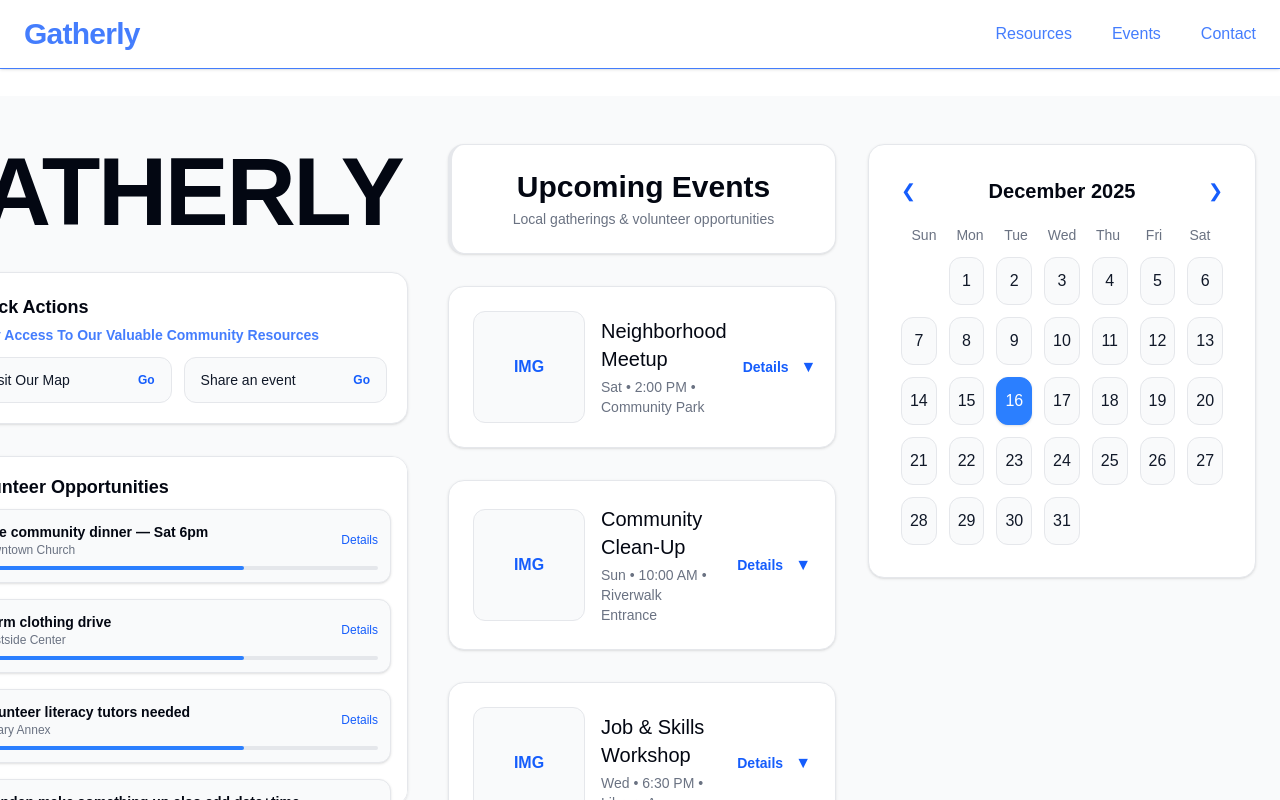
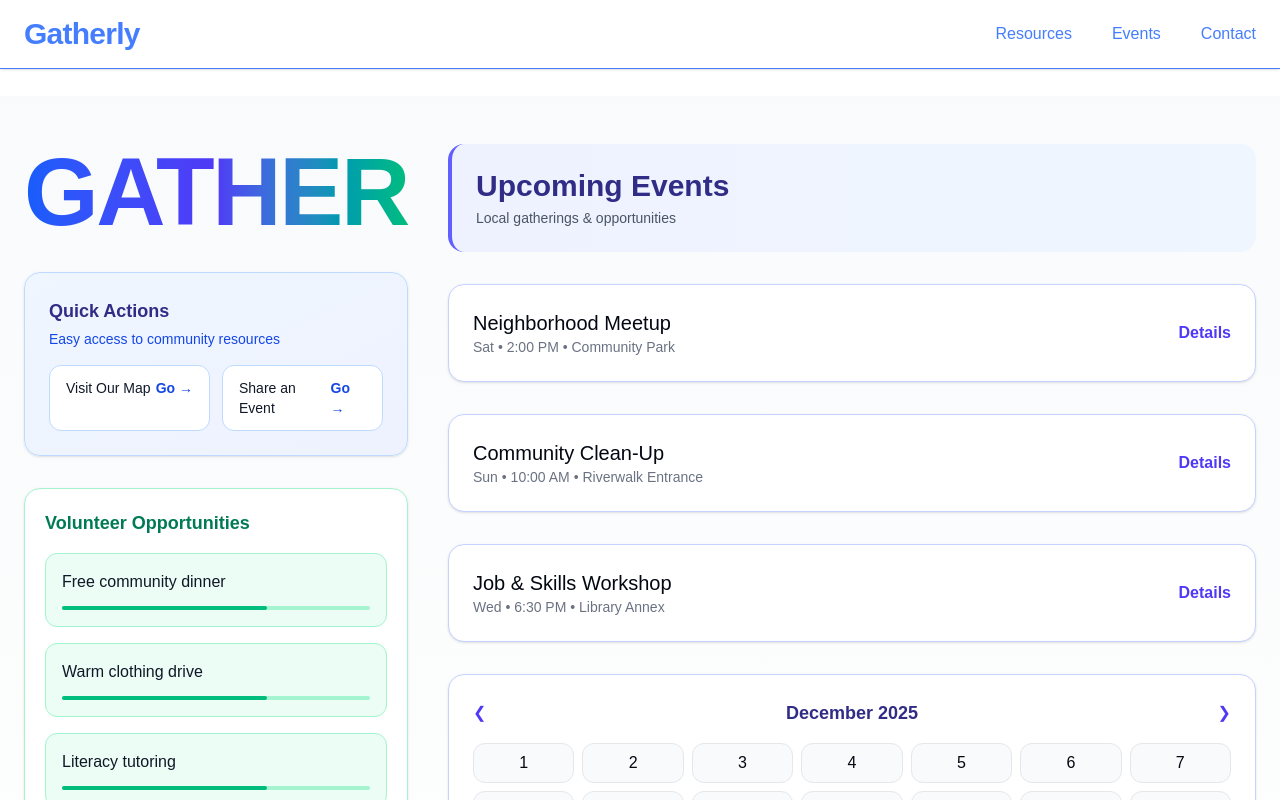
Before and after one commit to TSA-Group/tsa_group_starter, a Next.js app: page / in a window 1280 px wide. Shown: the top 800 px of the page. Built offline with nearby package versions, Linux system fonts and the light colour scheme.

Commit message:
Update page.tsx

```diff
--- a/app/page.tsx
+++ b/app/page.tsx
@@ -30,9 +30,8 @@ const cardPop: Variants = {
 
 export default function Home() {
   const year = new Date().getFullYear();
-
-  /* 📅 CALENDAR STATE */
   const [calendarDate, setCalendarDate] = React.useState(new Date());
+  const [openEventIndex, setOpenEventIndex] = React.useState<number | null>(null);
 
   const calYear = calendarDate.getFullYear();
   const calMonth = calendarDate.getMonth();
@@ -46,134 +45,97 @@ export default function Home() {
     setCalendarDate(new Date(calYear, calMonth + dir, 1));
   };
 
-  /* ✅ Upcoming Events dropdown state */
-  const [openEventIndex, setOpenEventIndex] = React.useState<number | null>(null);
-
   const events = [
     {
       title: "Neighborhood Meetup",
       whenWhere: "Sat • 2:00 PM • Community Park",
       details:
-        "Placeholder details: 1",
+        "Bring a friend and meet neighbors. Share resources and get connected.",
     },
     {
       title: "Community Clean-Up",
       whenWhere: "Sun • 10:00 AM • Riverwalk Entrance",
       details:
-        "Placeholder details: 2",
+        "Gloves provided. Small groups, kid-friendly with supervision.",
     },
     {
       title: "Job & Skills Workshop",
       whenWhere: "Wed • 6:30 PM • Library Annex",
       details:
-        "Placeholder details: 3",
+        "Resume tips, mock interviews, and networking opportunities.",
     },
   ];
 
   return (
     <motion.div
-      className="min-h-screen bg-gray-50 text-gray-950 pb-20 transition-colors duration-300"
+      className="min-h-screen bg-gradient-to-b from-gray-50 to-white text-gray-950 pb-20"
       initial="hidden"
       animate="show"
       variants={container}
     >
-      {/* MAIN CONTENT */}
-      <main className="w-full max-w-7xl mx-auto px-6 pt-12 pb-[80vh] mt-0 grid grid-cols-1 md:grid-cols-3 gap-10">
-        {/* CENTER COLUMN — TITLE + ACTIONS + VOLUNTEER */}
-        <motion.section
-          variants={fadeUp}
-          className="flex flex-col items-center space-y-8"
-        >
-          {/* BIG TITLE */}
+      <main className="max-w-7xl mx-auto px-6 pt-12 grid grid-cols-1 md:grid-cols-3 gap-10">
+        {/* CENTER COLUMN */}
+        <motion.section variants={fadeUp} className="space-y-8">
           <motion.h1
-            className="text-7xl md:text-8xl font-extrabold tracking-tight leading-none text-gray-950"
+            className="text-8xl font-extrabold tracking-tight text-transparent bg-clip-text bg-gradient-to-r from-blue-600 via-indigo-600 to-emerald-500"
             style={{ fontFamily: "TAN Buster, sans-serif" }}
             variants={cardPop}
-            animate={{
-              x: [-60, -40, -60],
-              y: [0, -6, 0],
-              transition: { duration: 2.5, ease: "easeInOut" },
-            }}
           >
             GATHERLY
           </motion.h1>
 
-          {/* QUICK ACTIONS (extend left to start under the “G”) */}
+          {/* QUICK ACTIONS */}
           <motion.div
             variants={cardPop}
-            className="
-              p-5
-              w-full md:w-[120%]
-              md:-ml-[20%]
-              bg-white rounded-2xl shadow-sm border border-gray-200
-              hover:shadow-md transition
-            "
+            className="p-6 bg-gradient-to-br from-blue-50 to-indigo-50 rounded-2xl border border-blue-200 shadow-sm"
             whileHover={{ y: -3 }}
           >
-            <h3 className="text-lg font-semibold mb-1 text-gray-950">
+            <h3 className="font-semibold text-lg text-indigo-900">
               Quick Actions
             </h3>
-            <p className="text-sm text-blue-600/80">
-              <b>Easy Access To Our Valuable Community Resources</b>
+            <p className="text-sm text-blue-700 mt-1">
+              Easy access to community resources
             </p>
-            <div className="mt-3 grid grid-cols-1 sm:grid-cols-2 gap-3">
-              {["Visit Our Map", "Share an event"].map((action) => (
+
+            <div className="mt-4 grid grid-cols-1 sm:grid-cols-2 gap-3">
+              {["Visit Our Map", "Share an Event"].map((action) => (
                 <div
                   key={action}
-                  className="flex items-center justify-between rounded-xl bg-gray-50 px-4 py-3 border border-gray-200"
+                  className="rounded-xl bg-white hover:bg-blue-100 border border-blue-200 px-4 py-3 flex justify-between transition"
                 >
-                  <span className="text-sm text-gray-900">{action}</span>
-                  <span className="text-xs font-semibold text-blue-600">Go</span>
+                  <span className="text-sm font-medium text-gray-900">
+                    {action}
+                  </span>
+                  <span className="text-sm text-blue-700 font-semibold">
+                    Go →
+                  </span>
                 </div>
               ))}
             </div>
           </motion.div>
 
-          {/* VOLUNTEER OPPORTUNITIES (same width/offset as Quick Actions) */}
+          {/* VOLUNTEER */}
           <motion.div
             variants={cardPop}
-            className="
-              h-[350px]
-              p-4
-              relative overflow-y-auto
-              bg-white rounded-2xl border border-gray-200 shadow-sm
-              w-full md:w-[120%]
-              md:-ml-[20%]
-            "
-            whileHover={{ scale: 1.01 }}
+            className="p-5 bg-white rounded-2xl border border-emerald-200 shadow-sm"
           >
-            <h3 className="text-lg font-semibold text-gray-950 mb-2">
+            <h3 className="font-semibold text-lg text-emerald-700 mb-4">
               Volunteer Opportunities
             </h3>
 
             <ul className="space-y-4">
               {[
-                { title: "Free community dinner — Sat 6pm", meta: "Downtown Church" },
-                { title: "Warm clothing drive", meta: "Westside Center" },
-                { title: "Volunteer literacy tutors needed", meta: "Library Annex" },
-                { title: "Brendan make something up also add date+time", meta: "Some place" },
-                { title: "Brendan make something up also add date+time", meta: "Some place" },
-                { title: "Brendan make something up also add date+time", meta: "Some place" },
-                { title: "Brendan make something up also add date+time", meta: "Some place" },
-              ].map((item, i) => (
+                "Free community dinner",
+                "Warm clothing drive",
+                "Literacy tutoring",
+              ].map((title, i) => (
                 <li
                   key={i}
-                  className="bg-gray-50 border border-gray-200 rounded-xl p-3 shadow-sm hover:shadow-md transition"
+                  className="p-4 rounded-xl bg-emerald-50 border border-emerald-200 hover:bg-emerald-100 transition"
                 >
-                  <div className="flex justify-between items-center mb-2">
-                    <div>
-                      <div className="text-sm font-semibold text-gray-950">
-                        {item.title}
-                      </div>
-                      <div className="text-xs text-gray-500">{item.meta}</div>
-                    </div>
-                    <div className="text-xs text-blue-600 font-medium">
-                      Details
-                    </div>
-                  </div>
-
-                  <div className="h-1 w-full bg-gray-200 rounded-full">
-                    <div className="h-1 bg-blue-500 rounded-full w-2/3" />
+                  <div className="font-medium text-gray-900">{title}</div>
+                  <div className="h-1 mt-3 bg-emerald-200 rounded-full">
+                    <div className="h-1 w-2/3 bg-emerald-500 rounded-full" />
                   </div>
                 </li>
               ))}
@@ -181,24 +143,22 @@ export default function Home() {
           </motion.div>
         </motion.section>
 
-        {/* RIGHT SIDE — UPCOMING EVENTS + CALENDAR */}
+        {/* RIGHT SIDE */}
         <motion.section variants={fadeUp} className="md:col-span-2 space-y-8">
-          <div className="grid grid-cols-1 lg:grid-cols-4 gap-8 items-start">
-            {/* Upcoming Events */}
-            <div className="lg:col-span-2 space-y-8">
+          {/* EVENTS HEADER */}
           <motion.div
             variants={cardPop}
-                className="p-6 bg-white rounded-2xl shadow-sm border-l-4 border-blue-500 border border-gray-200 text-center"
-                whileHover={{ y: -3 }}
+            className="p-6 rounded-2xl bg-gradient-to-r from-indigo-50 to-blue-50 border-l-4 border-indigo-500"
           >
-                <h2 className="text-3xl font-semibold text-gray-950">
+            <h2 className="text-3xl font-semibold text-indigo-900">
               Upcoming Events
             </h2>
-                <p className="text-sm text-gray-500 mt-1">
-                  Local gatherings & volunteer opportunities
+            <p className="text-sm text-gray-600 mt-1">
+              Local gatherings & opportunities
             </p>
           </motion.div>
 
+          {/* EVENTS */}
           {events.map((ev, i) => {
             const isOpen = openEventIndex === i;
 
@@ -206,165 +166,98 @@ export default function Home() {
               <motion.div
                 key={ev.title}
                 variants={cardPop}
-                    className="bg-white rounded-2xl border border-gray-200 shadow-sm hover:shadow-md transition"
+                className="bg-white rounded-2xl border border-indigo-200 shadow-sm"
               >
-                    {/* clickable header */}
                 <button
-                      type="button"
-                      onClick={() => setOpenEventIndex(isOpen ? null : i)}
-                      aria-expanded={isOpen}
-                      className="w-full text-left p-6 flex items-center gap-4"
+                  onClick={() =>
+                    setOpenEventIndex(isOpen ? null : i)
+                  }
+                  className="w-full p-6 flex items-center justify-between text-left"
                 >
-                      <div className="flex-none w-28 h-28 bg-gray-50 border border-gray-200 rounded-xl flex items-center justify-center text-blue-600 font-semibold">
-                        IMG
-                      </div>
-
-                      <div className="flex-1">
+                  <div>
                     <div className="text-xl font-medium text-gray-950">
                       {ev.title}
                     </div>
-                        <div className="text-sm text-gray-500 mt-1">
+                    <div className="text-sm text-gray-500">
                       {ev.whenWhere}
                     </div>
                   </div>
-
-                      <div className="flex items-center gap-3">
-                        <span className="text-sm text-blue-600 font-semibold">
+                  <span className="text-indigo-600 font-semibold">
                     {isOpen ? "Hide" : "Details"}
                   </span>
-                        <span
-                          className={`text-blue-600 transition-transform ${
-                            isOpen ? "rotate-180" : "rotate-0"
-                          }`}
-                        >
-                          ▼
-                        </span>
-                      </div>
                 </button>
 
-                    {/* dropdown */}
-                    <motion.div
-                      initial={false}
-                      animate={
-                        isOpen
-                          ? { height: "auto", opacity: 1 }
-                          : { height: 0, opacity: 0 }
-                      }
-                      transition={{ duration: 0.25, ease: "easeOut" }}
-                      className="overflow-hidden"
-                    >
-                      <div className="px-6 pb-6 pt-0">
-                        <div className="rounded-xl bg-gray-50 border border-gray-200 p-4 text-sm text-gray-700 leading-relaxed">
+                {isOpen && (
+                  <div className="px-6 pb-6">
+                    <div className="p-4 rounded-xl bg-indigo-50 text-sm text-gray-700">
                       {ev.details}
                     </div>
 
-                        <div className="mt-4 flex flex-wrap gap-2">
-                          {["Bring water", "Family friendly", "Free"].map((tag) => (
+                    <div className="mt-3 flex gap-2">
+                      {["Free", "Family Friendly"].map((tag) => (
                         <span
                           key={tag}
-                              className="text-xs px-2 py-1 rounded-full bg-white border border-gray-200 text-gray-600"
+                          className="px-2 py-1 text-xs rounded-full bg-emerald-50 text-emerald-700 border border-emerald-200"
                         >
                           {tag}
                         </span>
                       ))}
                     </div>
                   </div>
-                    </motion.div>
+                )}
               </motion.div>
             );
           })}
-            </div>
 
-            {/* Calendar */}
+          {/* CALENDAR */}
           <motion.div
             variants={cardPop}
-              className="lg:col-span-2 bg-white rounded-2xl border border-gray-200 shadow-sm p-8 w-full"
-              whileHover={{ y: -3 }}
+            className="bg-white rounded-2xl border border-indigo-200 p-6 shadow-sm"
           >
-              <div className="flex items-center justify-between mb-5">
-                <button
-                  onClick={() => changeMonth(-1)}
-                  className="text-blue-600 text-lg"
-                >
+            <div className="flex justify-between items-center mb-4">
+              <button onClick={() => changeMonth(-1)} className="text-indigo-600">
                 ❮
               </button>
-                <h3 className="text-xl font-semibold text-gray-950">
+              <h3 className="font-semibold text-lg text-indigo-900">
                 {calendarDate.toLocaleString("default", {
                   month: "long",
                   year: "numeric",
                 })}
               </h3>
-                <button
-                  onClick={() => changeMonth(1)}
-                  className="text-blue-600 text-lg"
-                >
+              <button onClick={() => changeMonth(1)} className="text-indigo-600">
                 ❯
               </button>
             </div>
 
-              <div className="grid grid-cols-7 text-sm text-gray-500 mb-3">
-                {days.map((d) => (
-                  <div key={d} className="text-center font-medium">
-                    {d}
-                  </div>
-                ))}
-              </div>
-
-              <div className="grid grid-cols-7 gap-3">
-                {Array.from({ length: firstDay }).map((_, i) => (
-                  <div key={`empty-${i}`} />
-                ))}
-
+            <div className="grid grid-cols-7 gap-2">
               {Array.from({ length: lastDate }).map((_, i) => {
-                  const dayNum = i + 1;
-
+                const day = i + 1;
                 const isToday =
-                    dayNum === today.getDate() &&
+                  day === today.getDate() &&
                   calMonth === today.getMonth() &&
                   calYear === today.getFullYear();
 
-                  const dayClass = isToday
-                    ? "bg-blue-500 text-white border-blue-500 shadow-sm"
-                    : "bg-gray-50 text-gray-900 border-gray-200 hover:bg-gray-100";
-
                 return (
                   <div
-                      key={dayNum}
-                      className={`h-12 rounded-xl flex items-center justify-center text-base cursor-pointer border transition hover:-translate-y-[2px] ${dayClass}`}
+                    key={day}
+                    className={`h-10 flex items-center justify-center rounded-xl border transition
+                      ${
+                        isToday
+                          ? "bg-gradient-to-br from-blue-500 to-indigo-500 text-white border-indigo-500"
+                          : "bg-gray-50 hover:bg-indigo-50 border-gray-200"
+                      }`}
                   >
-                      {dayNum}
+                    {day}
                   </div>
                 );
               })}
             </div>
           </motion.div>
-          </div>
         </motion.section>
       </main>
 
-      {/* FOOTER CONTACT */}
-      <motion.footer
-        variants={fadeUp}
-        className="w-full p-6 bg-white border-t border-gray-200 mt-12 text-gray-700"
-      >
-        <div className="max-w-7xl mx-auto px-6">
-          <p className="font-semibold underline mb-2 text-gray-950">
-            Contact Our Community Staff:
-          </p>
-          <div className="flex flex-col md:flex-row md:items-center md:gap-8 text-sm">
-            <a className="text-blue-600" href="mailto:Gatherly@gmail.com">
-              Gatherly@gmail.com
-            </a>
-            <a className="text-blue-600" href="tel:012-345-6789">
-              012-345-6789
-            </a>
-            <span className="text-gray-500">[enter info]</span>
-          </div>
-        </div>
-      </motion.footer>
-
-      {/* COPYRIGHT FOOTER */}
-      <footer className="w-full p-4 text-center text-sm text-gray-500 bg-gray-50 border-t border-gray-200">
+      {/* FOOTER */}
+      <footer className="mt-16 text-center text-sm text-gray-500">
         © {year} Gatherly. All rights reserved.
       </footer>
     </motion.div>
```
Lines whose indentation alone changed are shown as unchanged.
